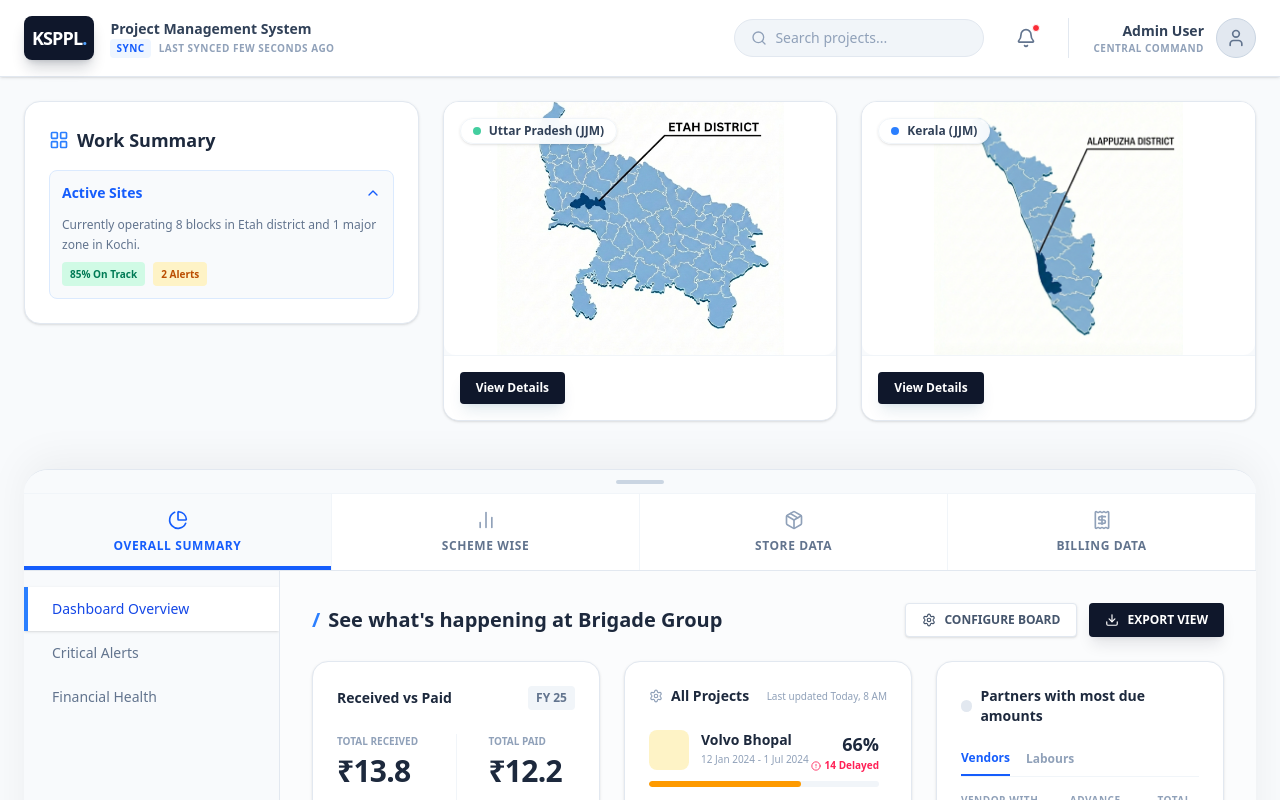
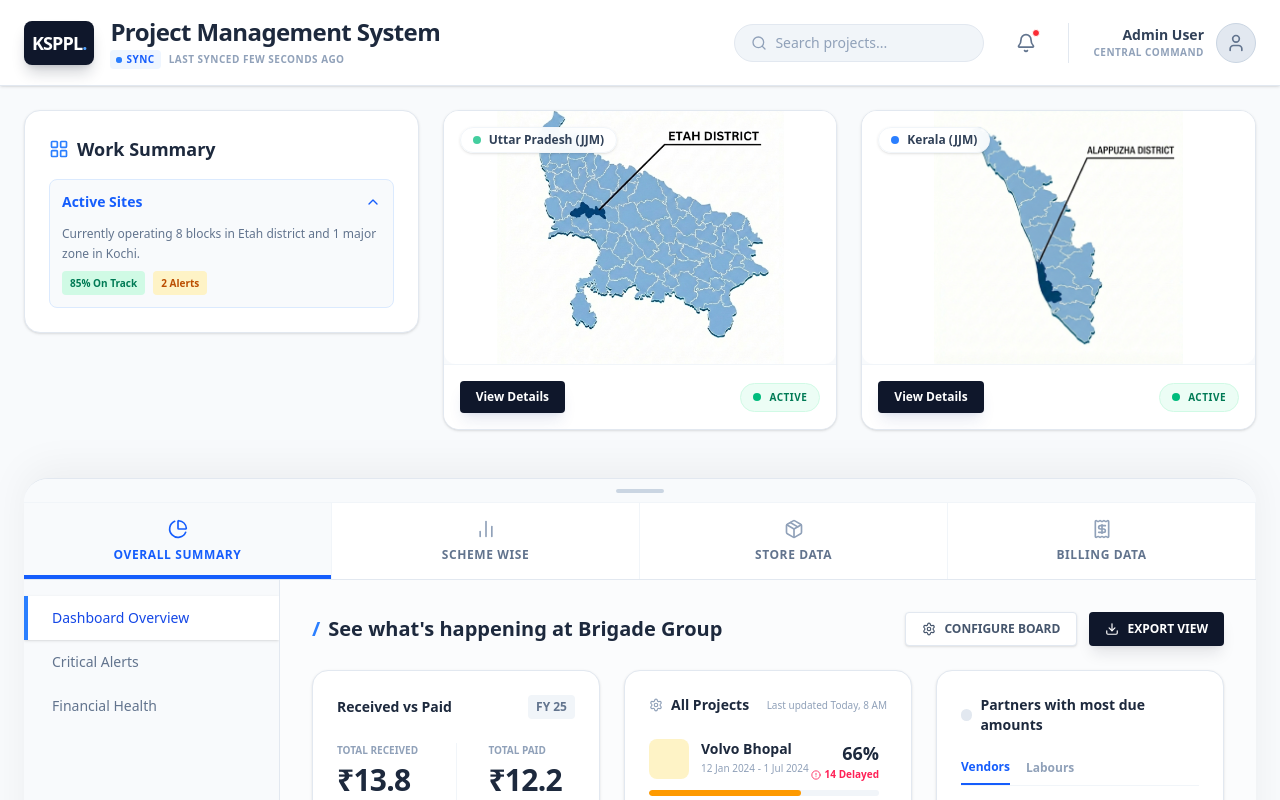
Before and after one commit to sandeepksp-prog/DPRAPP, a Next.js app: page /admin in a window 1280 px wide. Both pictures are taken after a click on the element 640 px from the left and 90 px from the top of the page. Shown: the top 800 px of the page. Built offline with nearby package versions, Linux system fonts and the light colour scheme.

Commit message:
style: visual polish for admin dashboard (header, maps, depth, theme)

```diff
--- a/src/app/admin/page.tsx
+++ b/src/app/admin/page.tsx
@@ -75,9 +75,15 @@ export default function AdminDashboard() {
                         KSPPL<span className="text-blue-400">.</span>
                     </div>
                     <div className="hidden sm:block">
-                        <h1 className="text-sm font-bold text-slate-700">Project Management System</h1>
-                        <div className="flex items-center gap-2 text-[10px] font-bold text-slate-400 uppercase tracking-wider">
-                            <span className="bg-blue-50 text-blue-600 px-1.5 py-0.5 rounded">SYNC</span>
+                        <h1 className="text-2xl font-black text-slate-800 tracking-tight">Project Management System</h1>
+                        <div className="flex items-center gap-2 text-[10px] font-bold text-slate-400 uppercase tracking-wider mt-0.5">
+                            <span className="bg-blue-50 text-blue-600 px-1.5 py-0.5 rounded flex items-center gap-1">
+                                <span className="relative flex h-1.5 w-1.5">
+                                    <span className="animate-ping absolute inline-flex h-full w-full rounded-full bg-blue-400 opacity-75"></span>
+                                    <span className="relative inline-flex rounded-full h-1.5 w-1.5 bg-blue-500"></span>
+                                </span>
+                                SYNC
+                            </span>
                             Last synced few seconds ago
                         </div>
                     </div>
@@ -86,7 +92,7 @@ export default function AdminDashboard() {
                 <div className="flex items-center gap-6">
                     <div className="hidden md:flex items-center bg-slate-100 px-4 py-2 rounded-full border border-slate-200 focus-within:border-blue-500 focus-within:ring-2 ring-blue-500/10 transition-all">
                         <Search size={16} className="text-slate-400" />
-                        <input type="text" placeholder="Search projects..." className="bg-transparent border-none outline-none text-sm ml-2 w-48 placeholder:text-slate-400" />
+                        <input type="text" placeholder="Search projects..." className="bg-transparent border-none outline-none text-sm ml-2 w-48 placeholder:text-slate-400 font-medium" />
                     </div>
                     <button className="relative p-2 text-slate-500 hover:text-blue-600 transition-colors">
                         <Bell size={20} />
@@ -147,7 +153,7 @@ export default function AdminDashboard() {
                     {/* RIGHT: MAP CARDS */}
                     <div className="lg:col-span-8 grid grid-cols-1 md:grid-cols-2 gap-6">
                         {/* UP CARD */}
-                        <div className="bg-white rounded-2xl border border-slate-200 shadow-sm overflow-hidden flex flex-col h-80 relative group hover:shadow-lg transition-all hover:border-sky-300">
+                        <div className="bg-white rounded-2xl border border-slate-200 shadow-sm overflow-hidden flex flex-col h-80 relative group hover:shadow-lg transition-all hover:border-blue-300">
                             <div className="absolute top-4 left-4 z-10 bg-white/90 backdrop-blur px-3 py-1 rounded-full text-xs font-bold text-slate-700 shadow-sm border border-slate-100 flex items-center gap-2">
                                 <span className="w-2 h-2 rounded-full bg-emerald-500 animate-pulse"></span>
                                 Uttar Pradesh (JJM)
@@ -158,14 +164,18 @@ export default function AdminDashboard() {
                                 </div>
                             </div>
                             <div className="p-4 bg-white border-t border-slate-100 flex justify-between items-center relative z-20">
-                                <button onClick={() => { setIsGridExpanded(true); setActiveTab('scheme'); }} className="px-4 py-2 bg-slate-900 text-white text-xs font-bold rounded hover:bg-sky-600 transition-colors shadow-lg shadow-sky-900/10">
+                                <button onClick={() => { setIsGridExpanded(true); setActiveTab('scheme'); }} className="px-4 py-2 bg-slate-900 text-white text-xs font-bold rounded hover:bg-blue-600 transition-colors shadow-lg shadow-blue-900/10">
                                     View Details
                                 </button>
+                                <div className="flex items-center gap-2 px-3 py-1.5 rounded-full bg-emerald-50 border border-emerald-100">
+                                    <span className="w-2 h-2 rounded-full bg-emerald-500"></span>
+                                    <span className="text-[10px] uppercase font-bold text-emerald-700 tracking-wider">Active</span>
+                                </div>
                             </div>
                         </div>
 
                         {/* KERALA CARD */}
-                        <div className="bg-white rounded-2xl border border-slate-200 shadow-sm overflow-hidden flex flex-col h-80 relative group hover:shadow-lg transition-all hover:border-sky-300">
+                        <div className="bg-white rounded-2xl border border-slate-200 shadow-sm overflow-hidden flex flex-col h-80 relative group hover:shadow-lg transition-all hover:border-blue-300">
                             <div className="absolute top-4 left-4 z-10 bg-white/90 backdrop-blur px-3 py-1 rounded-full text-xs font-bold text-slate-700 shadow-sm border border-slate-100 flex items-center gap-2">
                                 <span className="w-2 h-2 rounded-full bg-blue-500"></span>
                                 Kerala (JJM)
@@ -174,9 +184,13 @@ export default function AdminDashboard() {
                                 <KeralaMapSVG />
                             </div>
                             <div className="p-4 bg-white border-t border-slate-100 flex justify-between items-center relative z-20">
-                                <button onClick={() => { setIsGridExpanded(true); setActiveTab('scheme'); }} className="px-4 py-2 bg-slate-900 text-white text-xs font-bold rounded hover:bg-sky-600 transition-colors shadow-lg shadow-sky-900/10">
+                                <button onClick={() => { setIsGridExpanded(true); setActiveTab('scheme'); }} className="px-4 py-2 bg-slate-900 text-white text-xs font-bold rounded hover:bg-blue-600 transition-colors shadow-lg shadow-blue-900/10">
                                     View Details
                                 </button>
+                                <div className="flex items-center gap-2 px-3 py-1.5 rounded-full bg-emerald-50 border border-emerald-100">
+                                    <span className="w-2 h-2 rounded-full bg-emerald-500"></span>
+                                    <span className="text-[10px] uppercase font-bold text-emerald-700 tracking-wider">Active</span>
+                                </div>
                             </div>
                         </div>
                     </div>
--- a/src/app/globals.css
+++ b/src/app/globals.css
@@ -49,11 +49,12 @@
   --text-violet: #6b21a8;
 
   /* "Depth" Shadows - Manually Crafted for layering */
-  /* Level 1: Subtle lift for cards */
+  /* Level 1: Subtle lift for cards - REFINED FOR UPLIFT */
+  /* Was 0.05, increasing to 0.08 and adding a vertical offset */
   --shadow-depth-1:
-    0 4px 6px -1px rgba(0, 0, 0, 0.05),
-    0 2px 4px -1px rgba(0, 0, 0, 0.03),
-    0 0 0 1px rgba(0, 0, 0, 0.02);
+    0 8px 16px -4px rgba(0, 0, 0, 0.08),
+    0 4px 6px -2px rgba(0, 0, 0, 0.04),
+    0 0 0 1px rgba(0, 0, 0, 0.03);
   /* Crisp edge */
 
   /* Level 2: Floating elements (Hovers/Modals) */
--- a/src/components/admin/views/WorkProgressView.tsx
+++ b/src/components/admin/views/WorkProgressView.tsx
@@ -26,20 +26,20 @@ export default function WorkProgressView({ stats, recentReports }: { stats: any,
 
     // Quick KPI Card Internal Component (can be extracted if needed globally)
     const KpiCard = ({ title, value, unit, icon, trend, type }: any) => (
-        <div className="card-depth p-6 flex flex-col justify-between h-56 relative overflow-hidden group">
+        <div className="card-depth p-6 flex flex-col justify-between h-56 relative overflow-hidden group hover:shadow-xl hover:-translate-y-1 transition-all duration-300">
             {/* Icon Blob */}
-            <div className={`absolute -right-4 -top-4 w-24 h-24 rounded-full opacity-10 group-hover:scale-110 transition-transform duration-500 ${type === 'primary' ? 'bg-[#0066CC]' : type === 'success' ? 'bg-[#90EE90]' : 'bg-[#FFD700]'
+            <div className={`absolute -right-4 -top-4 w-24 h-24 rounded-full opacity-10 group-hover:scale-110 transition-transform duration-500 ${type === 'primary' ? 'bg-blue-600' : type === 'success' ? 'bg-emerald-500' : 'bg-amber-500'
                 }`} />
 
             <div className="relative z-10 flex justify-between items-start">
-                <div className={`p-3 rounded-2xl ${type === 'primary' ? 'bg-indigo-50 text-[#0066CC]' : type === 'success' ? 'bg-[#f0fdf4] text-[#15803d]' : 'bg-[#fffbef] text-[#b45309]'
+                <div className={`p-3 rounded-2xl ${type === 'primary' ? 'bg-blue-50 text-blue-600' : type === 'success' ? 'bg-emerald-50 text-emerald-600' : 'bg-amber-50 text-amber-600'
                     }`}>
                     {icon}
                 </div>
             </div>
 
             <div className="relative z-10 mt-auto">
-                <h2 className="text-4xl font-extrabold text-slate-800 tracking-tighter">
+                <h2 className="text-4xl font-black text-slate-800 tracking-tighter">
                     {value}<span className="text-lg text-slate-400 font-medium ml-1">{unit}</span>
                 </h2>
                 <p className="text-xs font-bold text-slate-400 uppercase tracking-widest mt-1">{title}</p>
@@ -87,10 +87,10 @@ export default function WorkProgressView({ stats, recentReports }: { stats: any,
                 </div>
 
                 {/* Activity Feed */}
-                <div className="card-depth p-6 h-[500px] overflow-y-auto">
+                <div className="card-depth p-6 h-[500px] overflow-y-auto hover:shadow-xl transition-all duration-300">
                     <div className="flex justify-between items-center mb-6 sticky top-0 bg-white z-10 pb-2 border-b border-slate-50">
                         <h3 className="text-lg font-bold text-slate-800 flex items-center gap-2">
-                            <Activity size={20} className="text-[#663399]" />
+                            <Activity size={20} className="text-blue-500" />
                             Site Updates
                         </h3>
                     </div>
@@ -164,8 +164,8 @@ export default function WorkProgressView({ stats, recentReports }: { stats: any,
                                     </td>
                                     <td className="p-4 text-right">
                                         <span className={`inline-block px-2 py-1 rounded text-[10px] font-bold uppercase tracking-wider ${scheme.status === 'Completed' ? 'bg-emerald-50 text-emerald-600' :
-                                                scheme.status === 'In Progress' ? 'bg-blue-50 text-blue-600' :
-                                                    'bg-slate-100 text-slate-500'
+                                            scheme.status === 'In Progress' ? 'bg-blue-50 text-blue-600' :
+                                                'bg-slate-100 text-slate-500'
                                             }`}>
                                             {scheme.status}
                                         </span>
--- a/src/components/landing/UPMapSVG.tsx
+++ b/src/components/landing/UPMapSVG.tsx
@@ -10,7 +10,7 @@ export default function UPMapSVG() {
                 <img
                     src="/assets/up_final_map.jpg"
                     alt="Uttar Pradesh District Map"
-                    className="w-full h-full object-contain object-bottom scale-[1.15] transition-transform duration-700 hover:scale-[1.20]"
+                    className="w-full h-full object-contain object-bottom scale-[1.15] transition-transform duration-700 hover:scale-[1.25]"
                 />
             </div>
         </div>
```
